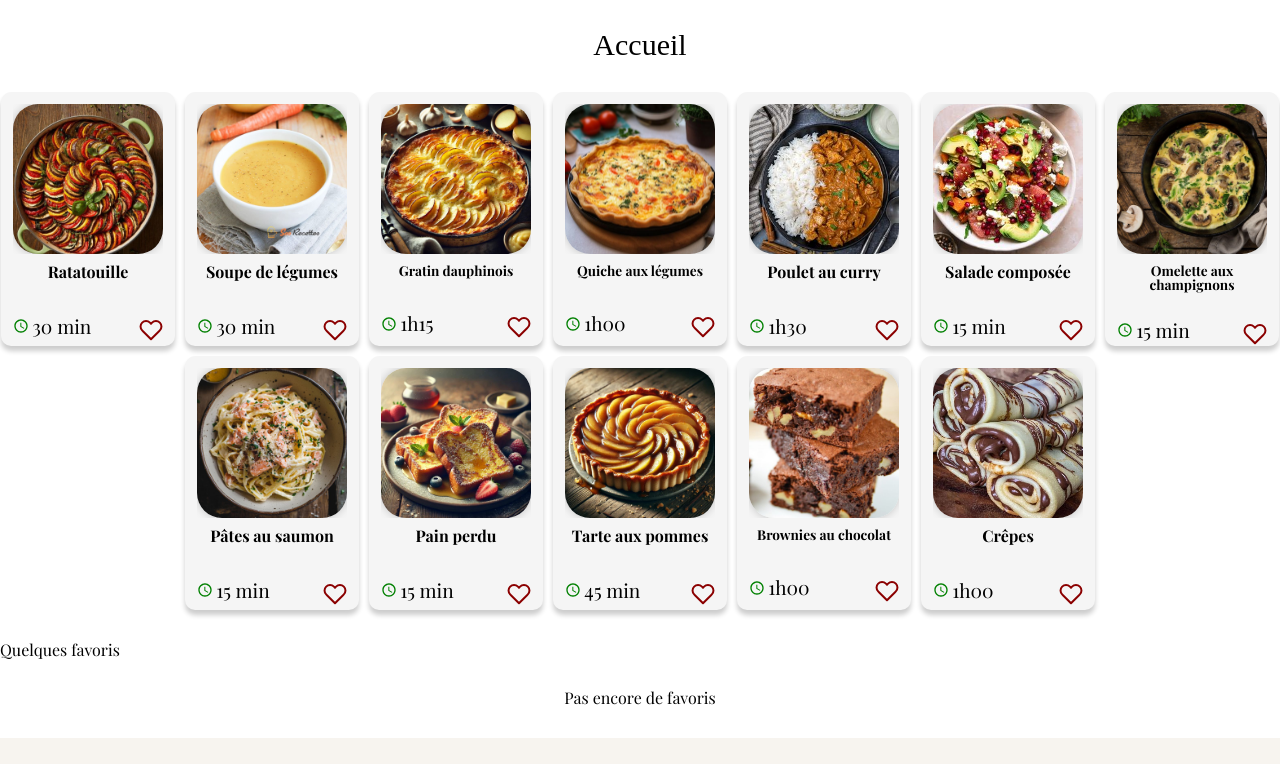
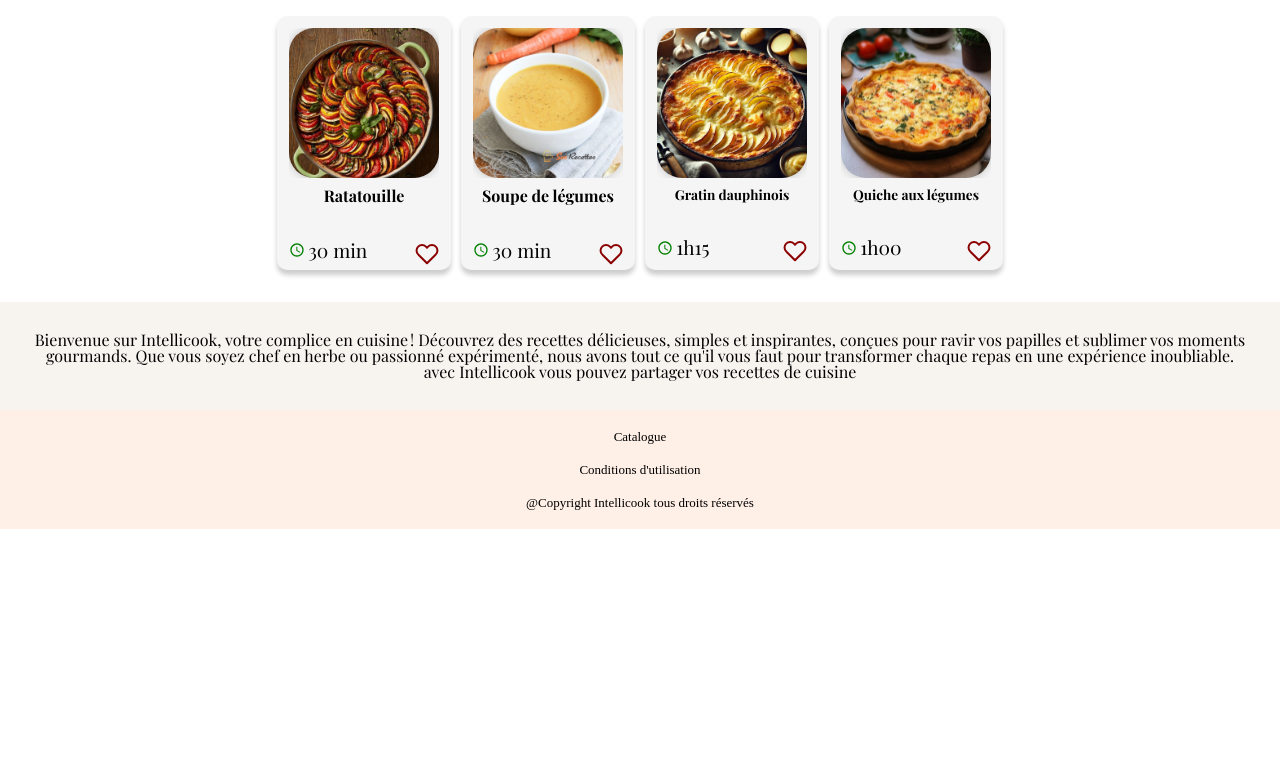
Before and after one commit to JuliePlagias/Brief-IntelliCook, a React (Create React App) app: page / in a window 1280 px wide. Shown: the part 336-1100 px from the top of the page. After the commit the page ends 865 px from the top, so only its background shows below. Built offline with nearby package versions, Linux system fonts and the light colour scheme; a web font is replaced by a local one.

Commit message:
Update : home page changed, and useState name changed

```diff
--- a/src/component/RandomFavorites.jsx
+++ /dev/null
@@ -1,26 +0,0 @@
-import React, { useEffect, useState } from 'react'
-import RecipeCard from '../component/RecipeCard';
-
-export default function RandomFavorites({number}){
-    const [favorites, setFavorites] = useState(() =>
-        JSON.parse(localStorage.getItem('favorites') || '[]'),
-      )
-
-    useEffect(() => {
-        const handleFavoritesUpdated = e => {
-          setFavorites(e.detail)
-        }
-        window.addEventListener('favoritesUpdated', handleFavoritesUpdated)
-
-        return () => {
-          window.removeEventListener('favoritesUpdated', handleFavoritesUpdated)
-        }
-      }, [])
-
-    if(favorites.length===0)return <p>Pas encore de favoris</p>;
-    const randomRecipes = (favorites, count)=>{
-      const shuffled = [...favorites].sort(()=>0.5 - Math.random());
-      return shuffled.slice(0, count);
-    }
-    return (randomRecipes(favorites, number).map(recipe=>(<RecipeCard key={recipe.id} recipe={recipe}/>)));
-  }
--- a/src/component/Recipes.jsx
+++ b/src/component/Recipes.jsx
@@ -7,7 +7,7 @@ import RecipeCard from './RecipeCard'
  * @param {string} search
  */
 
-const Recipes = ({ search, typeOfSearch }) => {
+const Recipes = ({ search, searchType }) => {
   const findRecipeByName = inputValue => {
     return recettes.recipes.filter(recipe =>
       recipe.name.toLowerCase().includes(inputValue.toLowerCase())
@@ -18,13 +18,13 @@ const Recipes = ({ search, typeOfSearch }) => {
 
   return (
     <div className='recipes'>
-      {typeOfSearch === 'name' && findRecipeByName(search) &&
+      {searchType === 'name' && findRecipeByName(search) &&
         findRecipeByName(search).map((recipe, i) => {
           if (i < 12) {
             return <RecipeCard key={recipe.id} recipe={recipe} />
           }
         })}
-      {typeOfSearch === 'ingredients' && findRecipeByIngredient(search) &&
+      {searchType === 'ingredients' && findRecipeByIngredient(search) &&
         findRecipeByIngredient(search).map((recipe, i) => {
           if (i < 12) {
             return <RecipeCard key={recipe.id} recipe={recipe} />
--- a/src/component/SearchBar.jsx
+++ b/src/component/SearchBar.jsx
@@ -6,7 +6,7 @@ import IngredientsDropdown from './IngredientsDropdown'
  * Affiche la dropdown des ingrédients si une recherche par ingrédient est active
  * @returns {JSX.Element} Toutes les recettes sont affichées si rien n'est entré dans l'input.
  */
-const SearchBar = ({ search, setSearch, typeOfSearch }) => {
+const SearchBar = ({ search, setSearch, searchType }) => {
 
   return (
     <div id='search-bar'>
@@ -16,7 +16,7 @@ const SearchBar = ({ search, setSearch, typeOfSearch }) => {
         onChange={e => setSearch(e.target.value)}
         className='searchRecipe'
       />
-      {typeOfSearch === "ingredients" && <IngredientsDropdown search={search} />}
+      {searchType === "ingredients" && <IngredientsDropdown search={search} />}
       <img
         id='loupe'
         src='./assets/images/icons/loupe recherche.png'
--- a/src/component/SearchingPage.jsx
+++ b/src/component/SearchingPage.jsx
@@ -9,24 +9,24 @@ import Recipes from './Recipes'
  */
 const SearchingPage = ({ titlePage }) => {
   const [search, setSearch] = useState('')
-  const [typeOfSearch, setTypeOfSearch] = useState('name')
+  const [searchType, setSearchType] = useState('name')
 
   const style =
     titlePage === 'Mes recettes favorites' ? 'searchingPage__favorites' : ''
 
   return (
     <div className='searchingPage'>
-      <SearchBar search={search} setSearch={setSearch} typeOfSearch={typeOfSearch} />
+      <SearchBar search={search} setSearch={setSearch} searchType={searchType} />
       {/* Filtres */}
       <div className="searchingPage__filters">
         <span>Filtrer par : </span>
-        <input type="button" value="Nom de recette" onClick={() => setTypeOfSearch('name')} className={`filterButton ${typeOfSearch === 'name' ? 'filterButton--active' : ''}`} />
+        <input type="button" value="Nom de recette" onClick={() => setSearchType('name')} className={`filterButton ${searchType === 'name' ? 'filterButton--active' : ''}`} />
 
-        <input type="button" value="Ingrédients" onClick={() => setTypeOfSearch('ingredients')}  className={`filterButton ${typeOfSearch === 'ingredients' ? 'filterButton--active' : ''}`} />
+        <input type="button" value="Ingrédients" onClick={() => setSearchType('ingredients')}  className={`filterButton ${searchType === 'ingredients' ? 'filterButton--active' : ''}`} />
       </div>
       {/* Fin filtres */}
       <h1 className={`searchingPage__title ${style}`}>{titlePage}</h1>
-      <Recipes search={search} typeOfSearch={typeOfSearch} />
+      {/* <Recipes search={search} searchType={searchType} /> */}
     </div>
   )
 }
--- a/src/pages/Home.jsx
+++ b/src/pages/Home.jsx
@@ -1,18 +1,30 @@
+import {useState} from 'react';
 import Bloc from '../component/home/Bloc'
-import SearchingPage from '../component/SearchingPage'
-import RandomFavorites from '../component/RandomFavorites'
+import SearchBar from '../component/SearchBar';
+import recettes from '../data/recipes.json';
+import RecipeCard from '../component/RecipeCard';
 
 /**
  * Page d'accueil
  */
 const Home = () => {
 
+   const [search, setSearch] = useState('');
+    const [searchType, setSearchType] = useState('name');
+
   return (
     <div className='home'>
-      <SearchingPage titlePage={'Accueil'} />
-      <h2>Quelques favoris</h2>
+      <SearchBar search={search} setSearch={setSearch} searchType={searchType} />
+      <div className="searchingPage__filters">
+        <span>Filtrer par : </span>
+        <input type="button" value="Nom de recette" onClick={() => setSearchType('name')} className={`filterButton ${searchType === 'name' ? 'filterButton--active' : ''}`} />
+
+        <input type="button" value="Ingrédients" onClick={() => setSearchType('ingredients')}  className={`filterButton ${searchType === 'ingredients' ? 'filterButton--active' : ''}`} />
+      </div>
+
+      <h2>Des idées de recettes pour vous</h2>
       <div className='recipes'>
-        <RandomFavorites number={3}/>
+        {(recettes.recipes.slice(0, 4).map(recipe=>(<RecipeCard key={recipe.id} recipe={recipe}/>)))}
       </div>
       <Bloc />
     </div>
```
